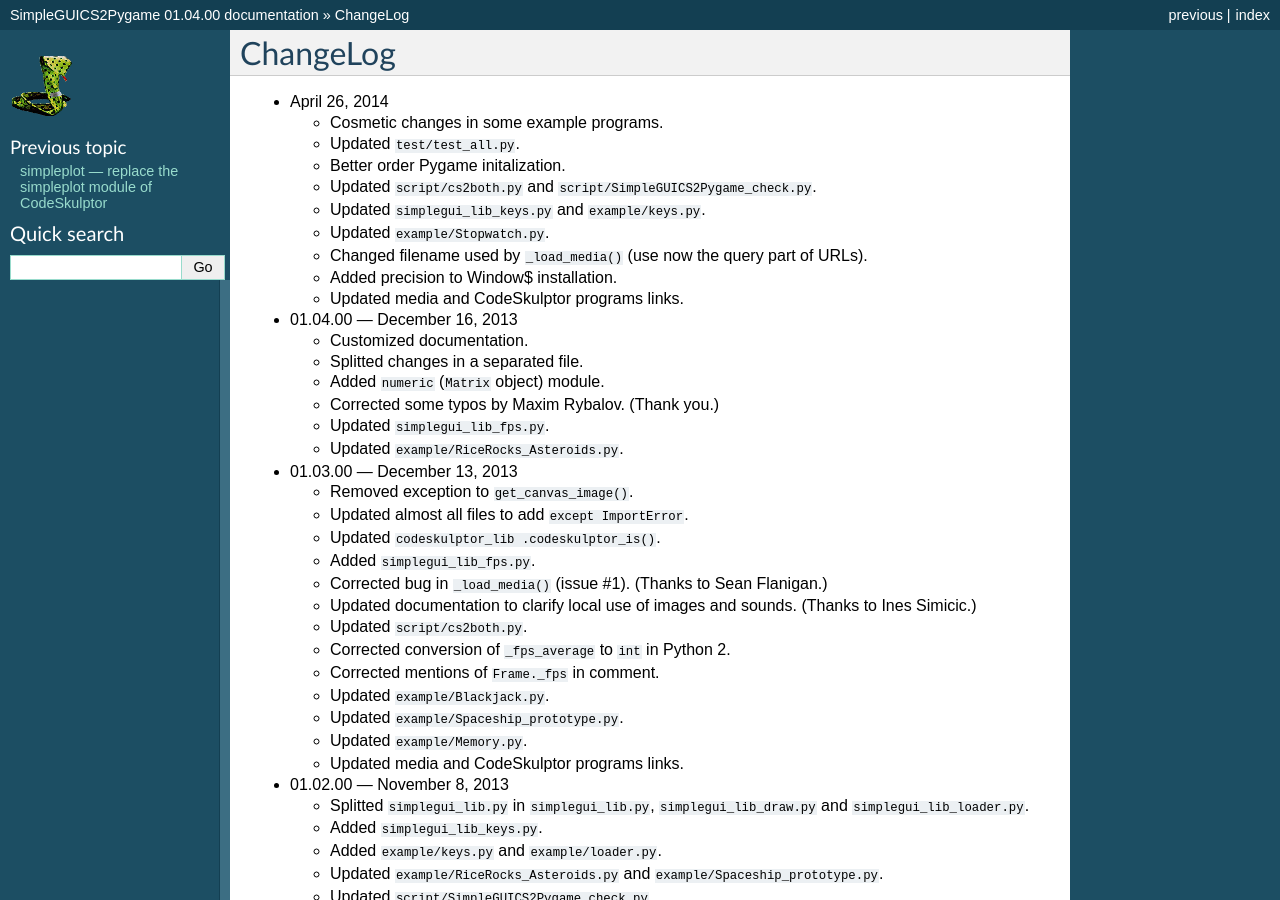
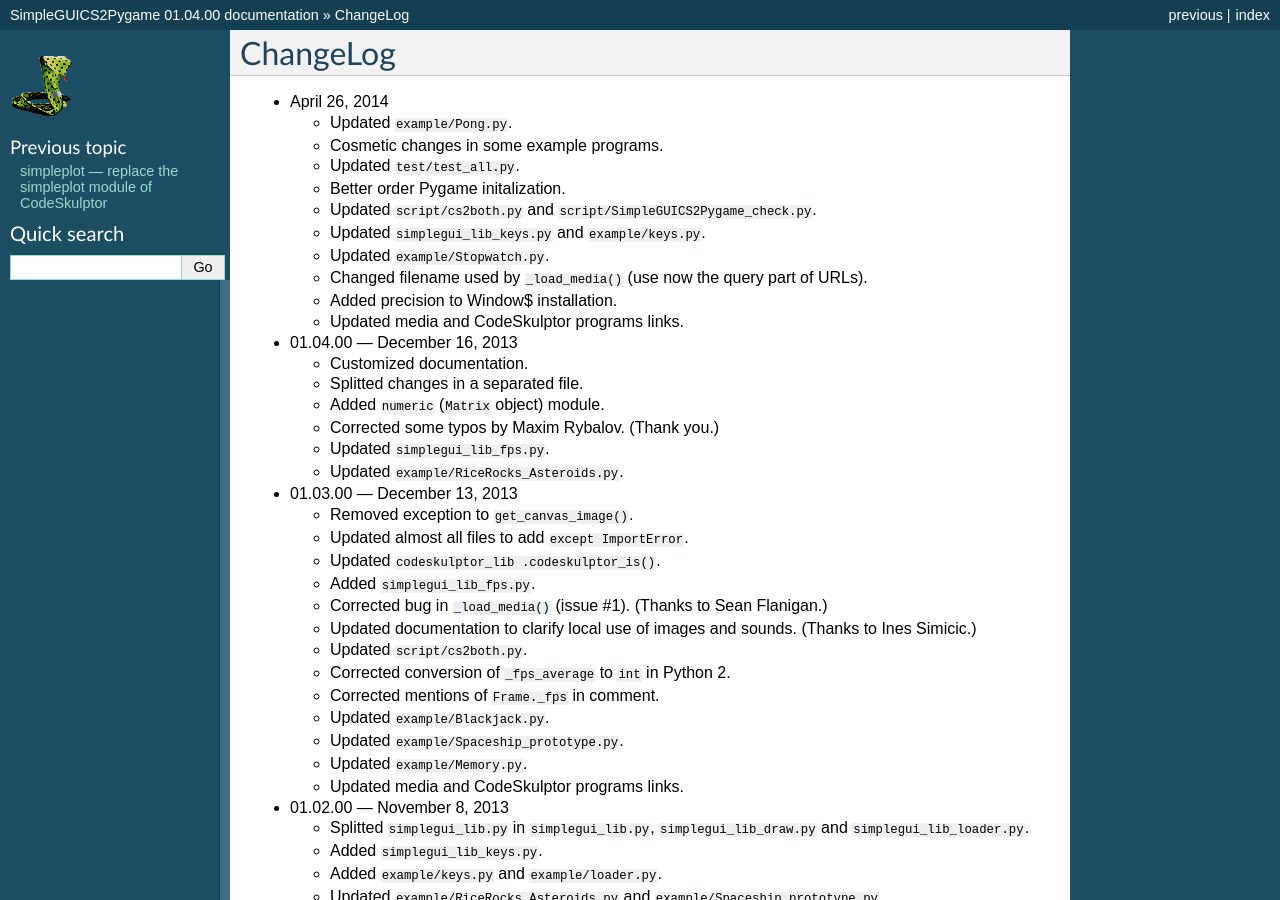
Before and after one commit to rhul-compsoc/SimpleGUICS2Pygame, a Sphinx documentation site: the page built from Sphinx/ChangeLog.rst, in a window 1280 px wide and 900 px high. Built offline with Sphinx 7.4.7, drawn with Linux system fonts in a browser that asks for light colours.

Commit message:
Updated example/Pong.py.

```diff
--- a/README.rst
+++ b/README.rst
@@ -108,6 +108,8 @@ Changes
 =======
 * April 26, 2014
 
+  - Updated ``example/Pong.py``.
+
   - Cosmetic changes in some example programs.
 
   - Updated ``test/test_all.py``.
--- a/Sphinx/ChangeLog.rst
+++ b/Sphinx/ChangeLog.rst
@@ -1,6 +1,8 @@
 ChangeLog
 =========
 * April 26, 2014
+
+  - Updated ``example/Pong.py``.
 
   - Cosmetic changes in some example programs.
 
--- a/Sphinx/_static/links/data/prog_links.txt
+++ b/Sphinx/_static/links/data/prog_links.txt
@@ -23,7 +23,7 @@ http://www.codeskulptor.org/#user27_S7zfDzdiyLxd9b3.py
 http://www.codeskulptor.org/#user30_7GNxjcjxyJU7RFg.py
 <strong>Nostalgic_Basic_Blitz</strong>.py
 
-http://www.codeskulptor.org/#user27_V0d45vD8T9R9WQv.py
+http://www.codeskulptor.org/#user30_Rs4LgtAMTes82IP.py
 <strong>Pong</strong>.py
 
 http://www.codeskulptor.org/#user27_nNXr8erFjcuvM6E.py
--- a/Sphinx/_static/links/prog_links.htm
+++ b/Sphinx/_static/links/prog_links.htm
@@ -47,7 +47,7 @@
         <a class="info" href="http://www.codeskulptor.org/#user30_7GNxjcjxyJU7RFg.py" target="_blank"><strong>Nostalgic_Basic_Blitz</strong>.py</a>
       </li>
       <li class="prog">
-        <a class="info" href="http://www.codeskulptor.org/#user27_V0d45vD8T9R9WQv.py" target="_blank"><strong>Pong</strong>.py</a>
+        <a class="info" href="http://www.codeskulptor.org/#user30_Rs4LgtAMTes82IP.py" target="_blank"><strong>Pong</strong>.py</a>
       </li>
       <li class="prog">
         <a class="info" href="http://www.codeskulptor.org/#user27_nNXr8erFjcuvM6E.py" target="_blank"><strong>RiceRocks_Asteroids</strong>.py</a>
```
Also changed, not shown: 1 other file.
